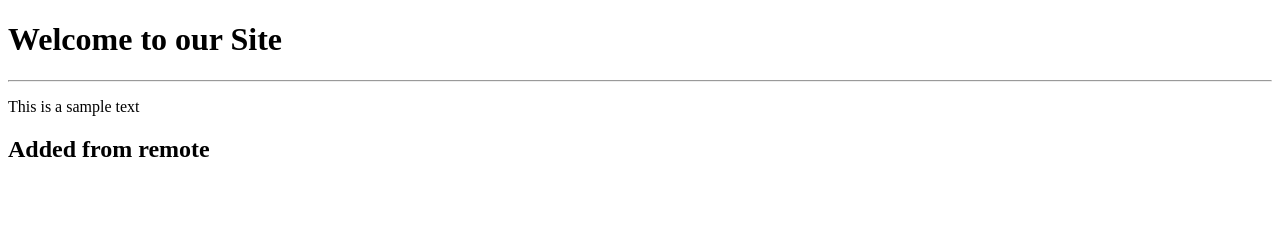
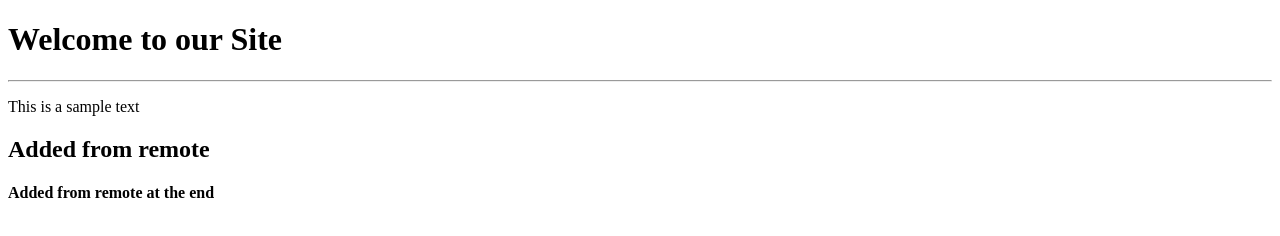
Before and after one commit to messagewaleed/publicis-work, a plain HTML site: page index.html in a window 1280 px wide. Drawn offline with Linux system fonts and the light colour scheme.

Commit message:
Update index.html

```diff
--- a/index.html
+++ b/index.html
@@ -11,5 +11,7 @@
 	This is a sample text
 </p>
 	<h2>Added from remote</h2>
+
+	<h4>Added from remote at the end </h4>
 </body>
 </html>
```
